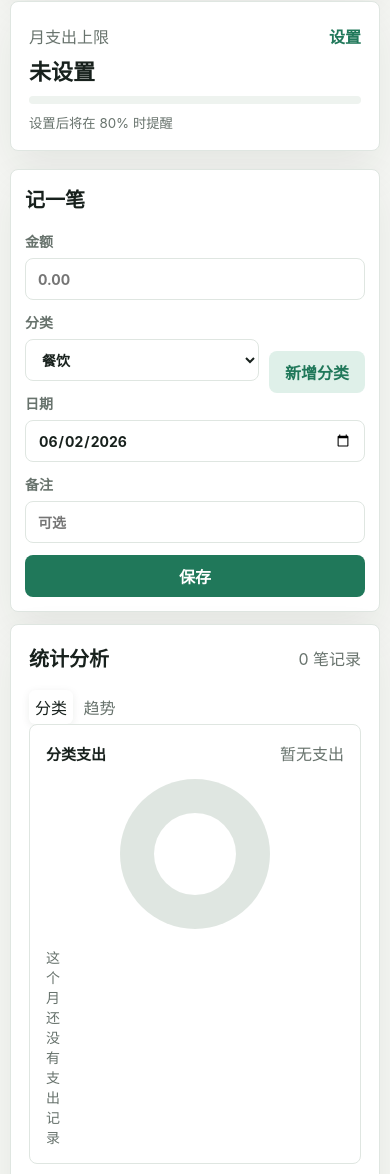
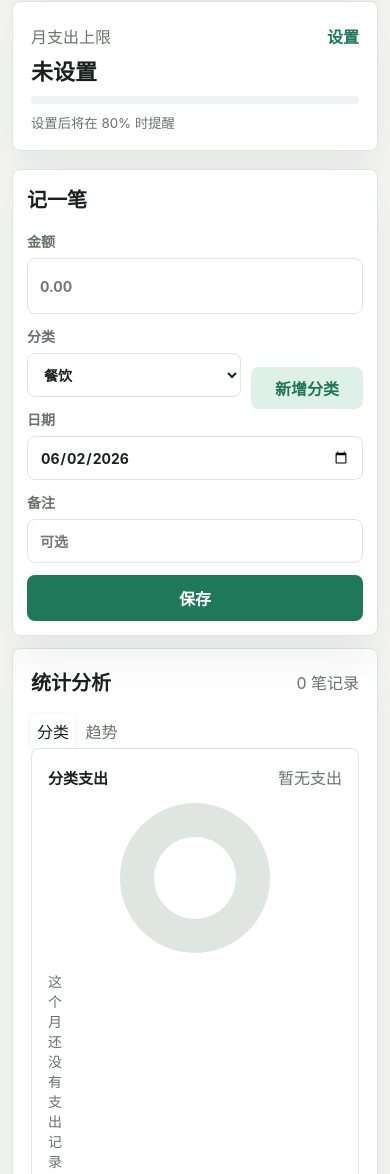
Before and after one commit to yurang282-alt/daily-ledger, a plain HTML site: page index.html in a window 390 px wide. Shown: the part 526-1700 px from the top of the page. Drawn offline with nearby package versions, Linux system fonts and the light colour scheme.

Commit message:
Harden mobile form layout

```diff
--- a/auth-layout.css
+++ b/auth-layout.css
@@ -4,7 +4,10 @@
   }
 
   .app-shell {
-    padding-top: max(14px, env(safe-area-inset-top));
+    width: 100% !important;
+    max-width: 480px !important;
+    margin: 0 auto !important;
+    padding: max(14px, env(safe-area-inset-top)) 12px calc(96px + env(safe-area-inset-bottom)) !important;
   }
 
   .top-actions {
@@ -75,19 +78,19 @@
   }
 
   .workspace {
-    display: grid;
-    grid-template-columns: 1fr;
-    align-items: start;
-    gap: 12px;
+    display: block !important;
   }
 
   .entry-panel {
-    position: static !important;
-    display: grid !important;
+    position: relative !important;
+    inset: auto !important;
+    display: block !important;
+    width: 100% !important;
     height: auto !important;
     min-height: 0 !important;
     max-height: none !important;
     overflow: visible !important;
+    margin: 0 0 12px !important;
     padding: 14px !important;
     border-radius: 8px !important;
     transform: none !important;
@@ -95,33 +98,70 @@
   }
 
   .mobile-entry-open .entry-panel {
+    position: relative !important;
+    inset: auto !important;
     transform: none !important;
   }
 
   .entry-panel label {
-    margin-bottom: 12px;
+    display: block !important;
+    height: auto !important;
+    min-height: 0 !important;
+    max-height: none !important;
+    margin: 0 0 12px !important;
+    overflow: visible !important;
   }
 
   .entry-panel input,
-  .entry-panel select,
+  .entry-panel select {
+    display: block !important;
+    width: 100% !important;
+    height: 44px !important;
+    min-height: 44px !important;
+    max-height: 44px !important;
+    margin-top: 7px !important;
+  }
+
   .entry-panel button {
     max-width: 100%;
   }
 
   .field-row {
     display: grid !important;
-    grid-template-columns: minmax(0, 1fr) auto;
+    grid-template-columns: minmax(0, 1fr) 112px;
     gap: 10px;
     align-items: end;
   }
 
   #noteInput {
-    min-height: 42px;
+    height: 44px !important;
+    min-height: 44px !important;
+    max-height: 44px !important;
+  }
+
+  #amountInput {
+    height: 56px !important;
+    min-height: 56px !important;
+    max-height: 56px !important;
+  }
+
+  .entry-panel .primary-button {
+    display: flex !important;
+    align-items: center;
+    justify-content: center;
+    width: 100%;
+    height: 46px !important;
+    min-height: 46px !important;
   }
 
   .mobile-sheet-backdrop,
   .mobile-entry-open .mobile-sheet-backdrop {
     display: none !important;
+    position: static !important;
+    inset: auto !important;
+    width: 0 !important;
+    height: 0 !important;
+    min-height: 0 !important;
     opacity: 0 !important;
     pointer-events: none !important;
   }
```
